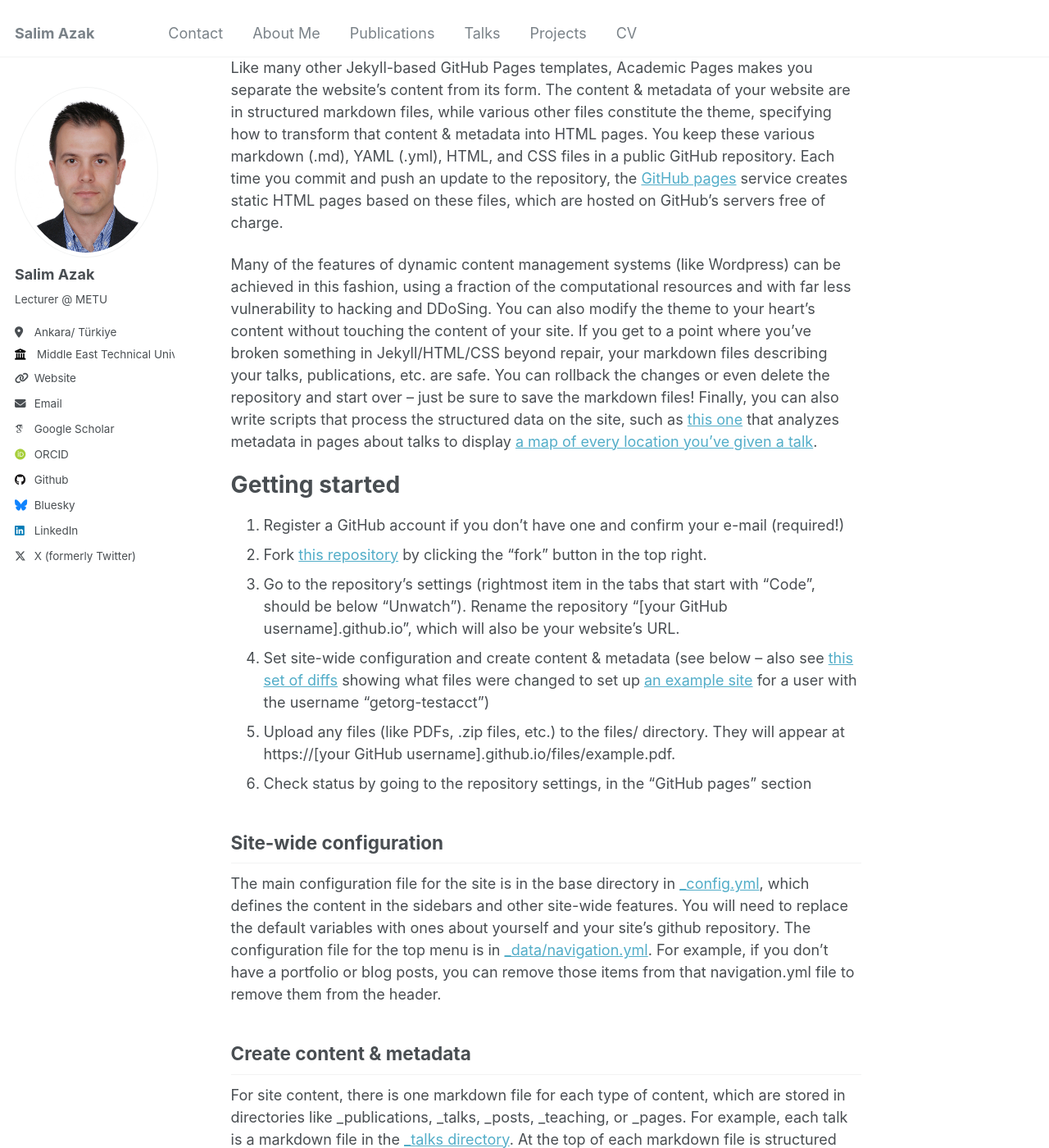
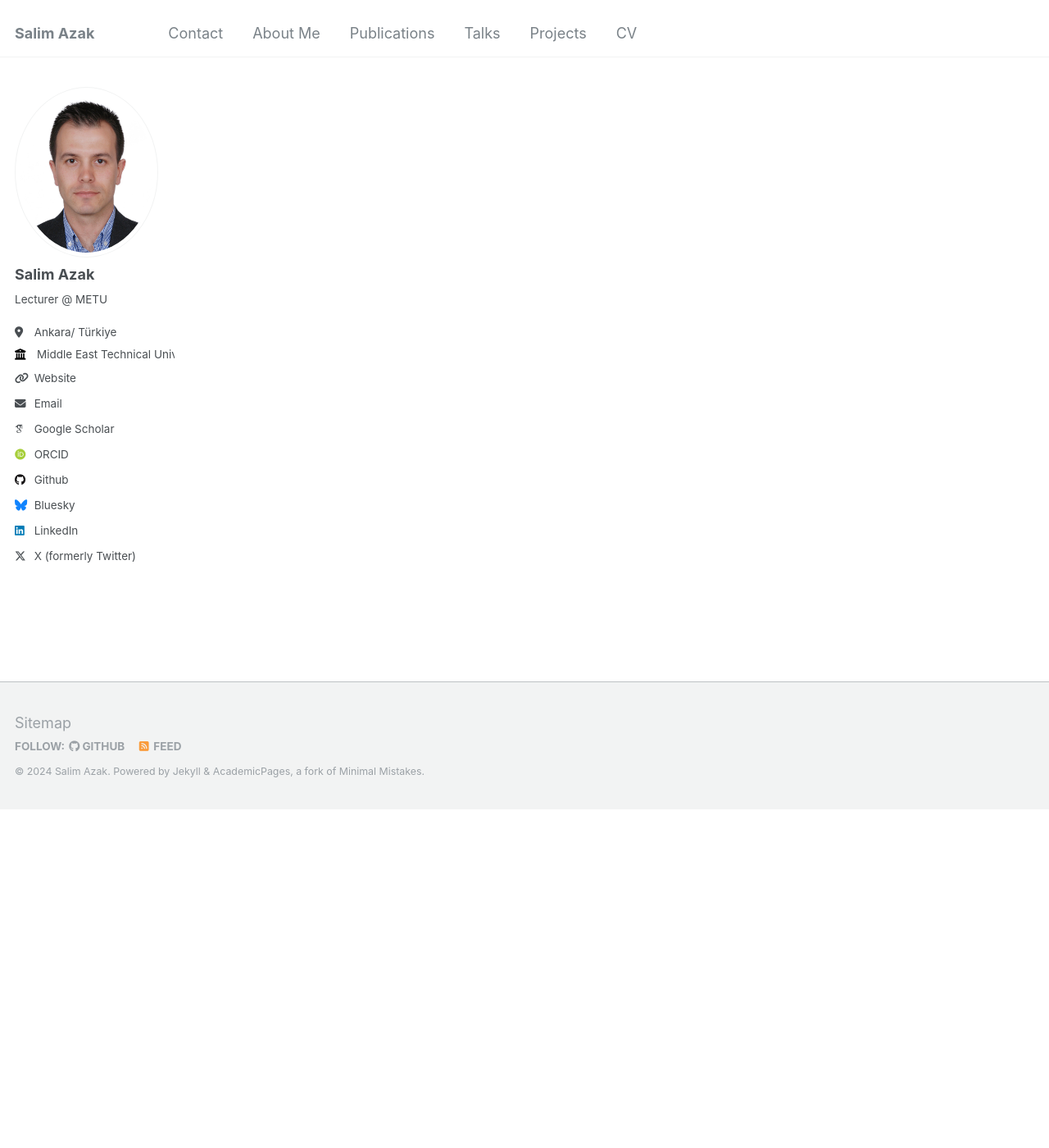
Before and after one commit to salimazak/salimazak.github.io, a Jekyll site: the page built from _pages/about.md, in a window 1280 px wide and 1400 px high, scrolled down 413 px. Shown: the whole window at 82% size. Built offline with Jekyll 4.4.1, drawn with Linux system fonts in a browser that asks for light colours; some web fonts are replaced; some of the changed text lies outside the part shown.

Commit message:
Update about.md

```diff
--- a/_pages/about.md
+++ b/_pages/about.md
@@ -13,7 +13,7 @@ His research interests include end-to-end autonomous driving systems, depth esti
 
 Dr. Azak is also an Associate Editor at [IEEE Robotics and Automation Letters](https://www.ieee-ras.org/publications/ra-l).
 
-A data-driven personal website
+<!--A data-driven personal website
 ======
 Like many other Jekyll-based GitHub Pages templates, Academic Pages makes you separate the website's content from its form. The content & metadata of your website are in structured markdown files, while various other files constitute the theme, specifying how to transform that content & metadata into HTML pages. You keep these various markdown (.md), YAML (.yml), HTML, and CSS files in a public GitHub repository. Each time you commit and push an update to the repository, the [GitHub pages](https://pages.github.com/) service creates static HTML pages based on these files, which are hosted on GitHub's servers free of charge.
 
@@ -50,4 +50,4 @@ Example: editing a markdown file for a talk
 
 For more info
 ------
-More info about configuring Academic Pages can be found in [the guide](https://academicpages.github.io/markdown/). The [guides for the Minimal Mistakes theme](https://mmistakes.github.io/minimal-mistakes/docs/configuration/) (which this theme was forked from) might also be helpful.
+More info about configuring Academic Pages can be found in [the guide](https://academicpages.github.io/markdown/). The [guides for the Minimal Mistakes theme](https://mmistakes.github.io/minimal-mistakes/docs/configuration/) (which this theme was forked from) might also be helpful.-->
```
